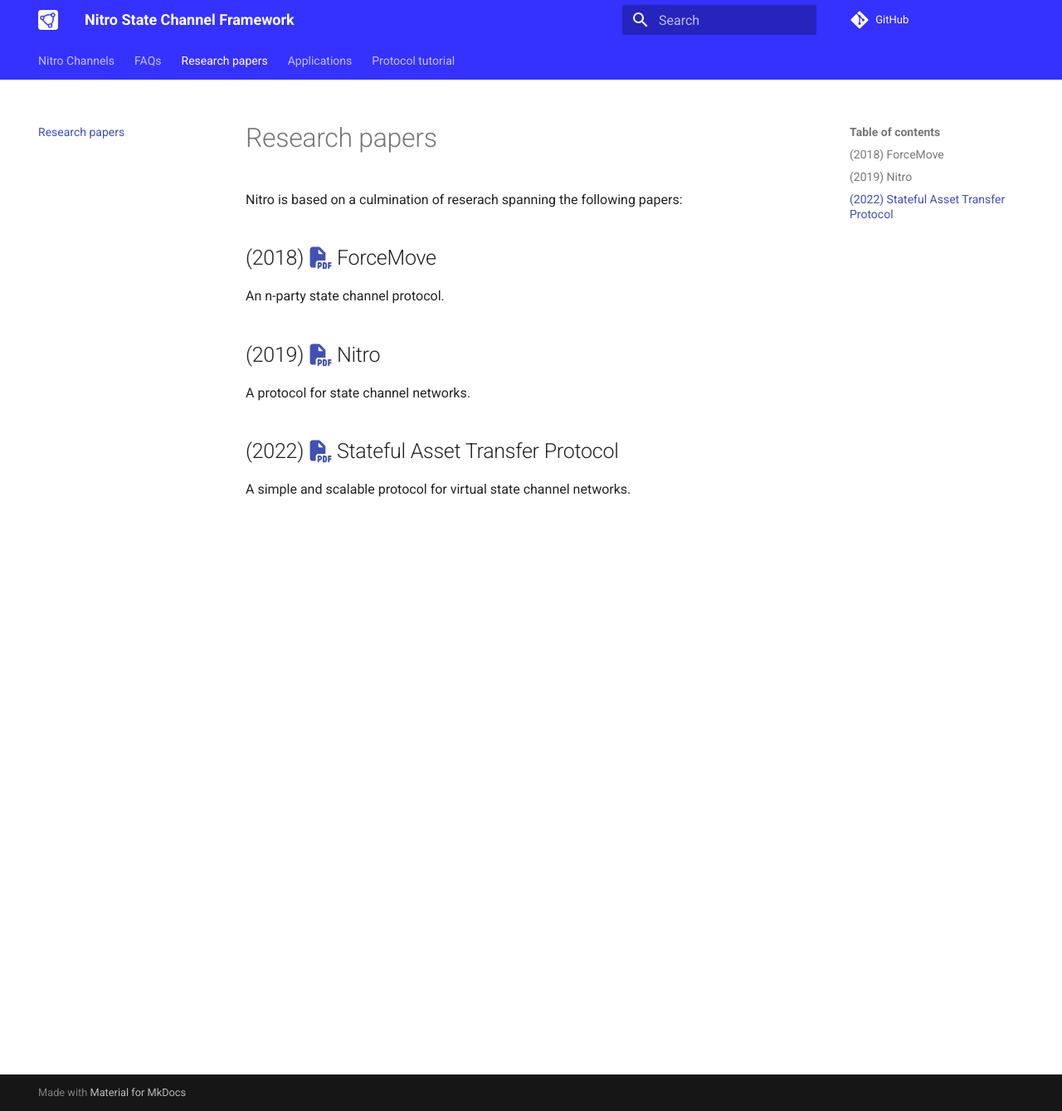
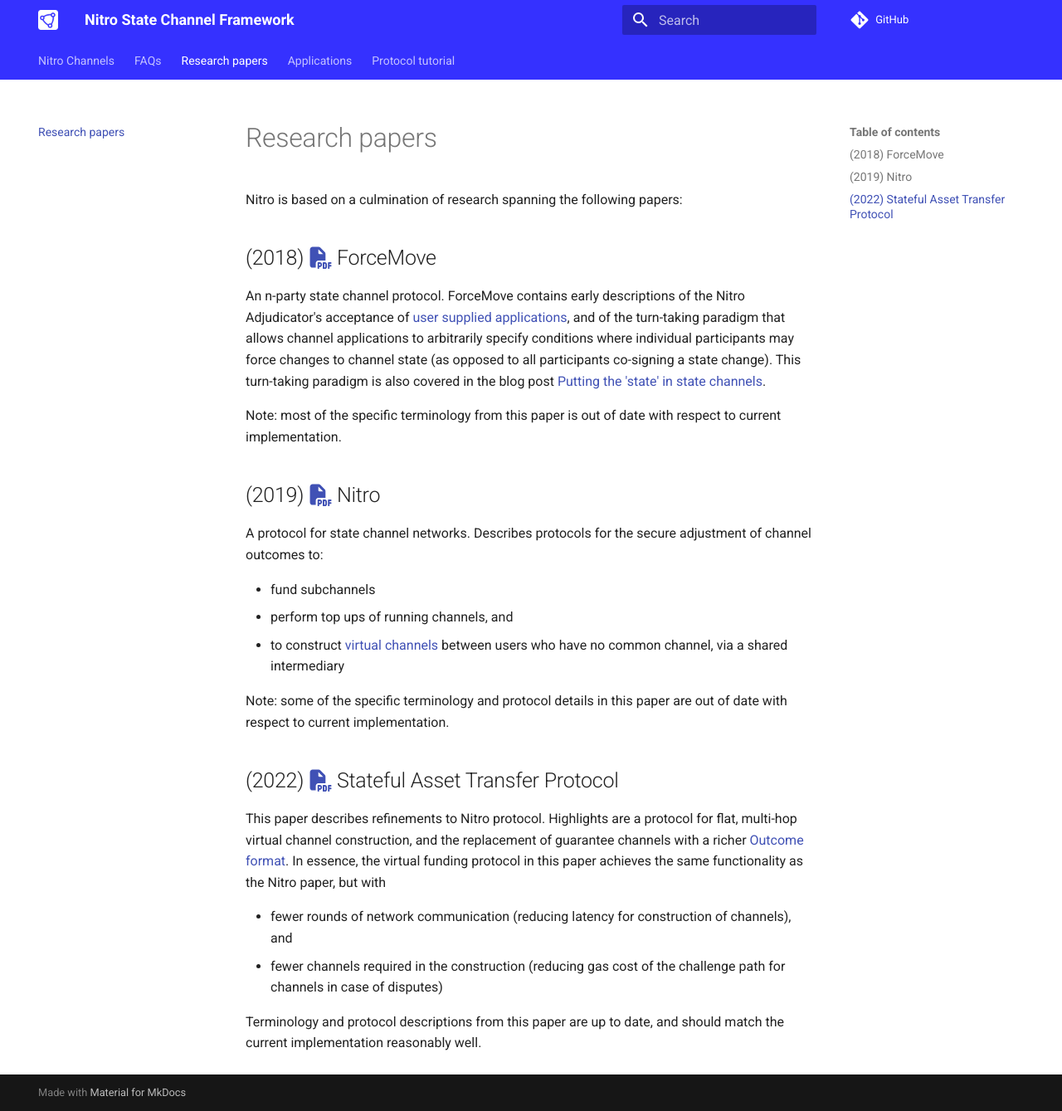
Before and after one commit to statechannels/go-nitro, an MkDocs documentation site: the page built from docs/research-papers.md, in a window 1280 px wide and 1339 px high. Shown: the whole window at 83% size. Built offline with MkDocs 1.6.1 and Material for MkDocs 9.7.7, drawn with Linux system fonts in a browser that asks for light colours; comment, search, counter and statistics services are not loaded.

Commit message:
add descriptions for papers

```diff
--- a/docs/research-papers.md
+++ b/docs/research-papers.md
@@ -1,16 +1,28 @@
 # Research papers
 
-Nitro is based on a culmination of reserach spanning the following papers:
+Nitro is based on a culmination of research spanning the following papers:
 
 ## (2018) [:fontawesome-solid-file-pdf:](https://magmo.com/force-move-games.pdf) ForceMove
 
-An n-party state channel protocol.
+An n-party state channel protocol. ForceMove contains early descriptions of the Nitro Adjudicator's acceptance of [user supplied applications](./protocol-tutorial/0010-states-channels.md#appdefinition), and of the turn-taking paradigm that allows channel applications to arbitrarily specify conditions where individual participants may force changes to channel state (as opposed to all participants co-signing a state change). This turn-taking paradigm is also covered in the blog post [Putting the 'state' in state channels](https://blog.statechannels.org/putting-the-state-in-state-channels/).
+
+Note: most of the specific terminology from this paper is out of date with respect to current implementation.
 
 ## (2019) [:fontawesome-solid-file-pdf:](https://magmo.com/nitro-protocol.pdf) Nitro
 
-A protocol for state channel networks.
+A protocol for state channel networks. Describes protocols for the secure adjustment of channel outcomes to:
+
+- fund subchannels
+- perform top ups of running channels, and
+- to construct [virtual channels](https://blog.statechannels.org/virtual-channels/) between users who have no common channel, via a shared intermediary
+
+Note: some of the specific terminology and protocol details in this paper are out of date with respect to current implementation.
 
 ## (2022) [:fontawesome-solid-file-pdf:](https://statechannels.github.io/satp_paper/satp.pdf) Stateful Asset Transfer Protocol
 
-A simple and scalable protocol for virtual
-state channel networks.
+This paper describes refinements to Nitro protocol. Highlights are a protocol for flat, multi-hop virtual channel construction, and the replacement of guarantee channels with a richer [Outcome format](./protocol-tutorial/0030-outcomes.md). In essence, the virtual funding protocol in this paper achieves the same functionality as the Nitro paper, but with
+
+- fewer rounds of network communication (reducing latency for construction of channels), and
+- fewer channels required in the construction (reducing gas cost of the challenge path for channels in case of disputes)
+
+Terminology and protocol descriptions from this paper are up to date, and should match the current implementation reasonably well.
```
